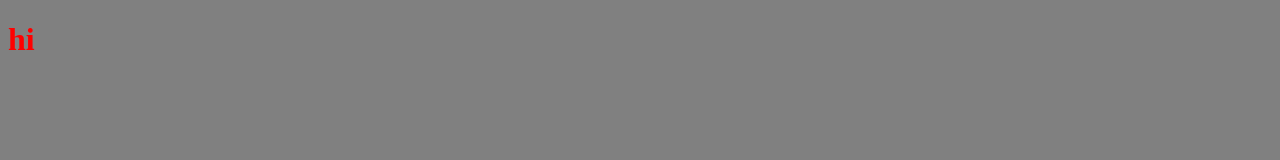
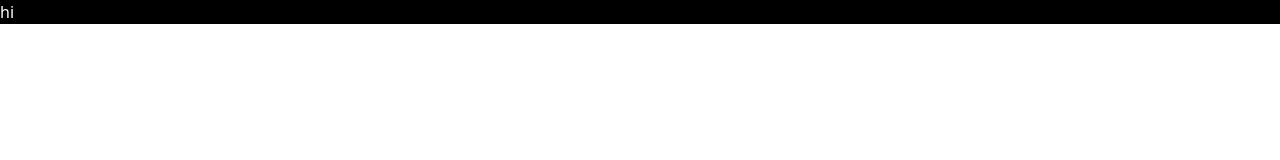
Before and after one commit to cheulong/vite-course, a website built with Vite: page index.html in a window 1280 px wide. Built offline with nearby package versions, Linux system fonts and the light colour scheme.

Commit message:
05.tailwind

```diff
--- a/index.html
+++ b/index.html
@@ -8,7 +8,7 @@
   </head>
   <body>
     <div id="app"></div>
-    <h1 class="heading">hi</h1>
+    <h1 class="bg-black text-white">hi</h1>
     <script type="module" src="/main.js"></script>
   </body>
 </html>
--- a/main.js
+++ b/main.js
@@ -1,6 +1 @@
-import './src/assets/03.css';
-import { heading as headingFontSize } from './src/assets/04a.module.css';
-import { heading as headingColor } from './src/assets/04b.module.css';
-console.log('module 02');
-
-document.querySelector('.heading').className = `${headingFontSize} ${headingColor}`;
+import './src/assets/05.css';
--- a/package.json
+++ b/package.json
@@ -13,6 +13,8 @@
     "vite-plugin-inspect": "^0.8.7"
   },
   "dependencies": {
-    "collect.js": "^4.36.1"
+    "@tailwindcss/vite": "^4.0.0-beta.2",
+    "collect.js": "^4.36.1",
+    "tailwindcss": "^4.0.0-beta.2"
   }
 }
--- /dev/null
+++ b/src/assets/05.css
@@ -0,0 +1 @@
+@import "tailwindcss";
--- a/vite.config.js
+++ b/vite.config.js
@@ -1,8 +1,9 @@
 // vite.config.ts
 import Inspect from 'vite-plugin-inspect'
+import tailwindcss from '@tailwindcss/vite';
 
 export default {
   plugins: [
-    Inspect()
+    Inspect(), tailwindcss(),
   ],
 }
```
Also changed, not shown: 1 other file.
